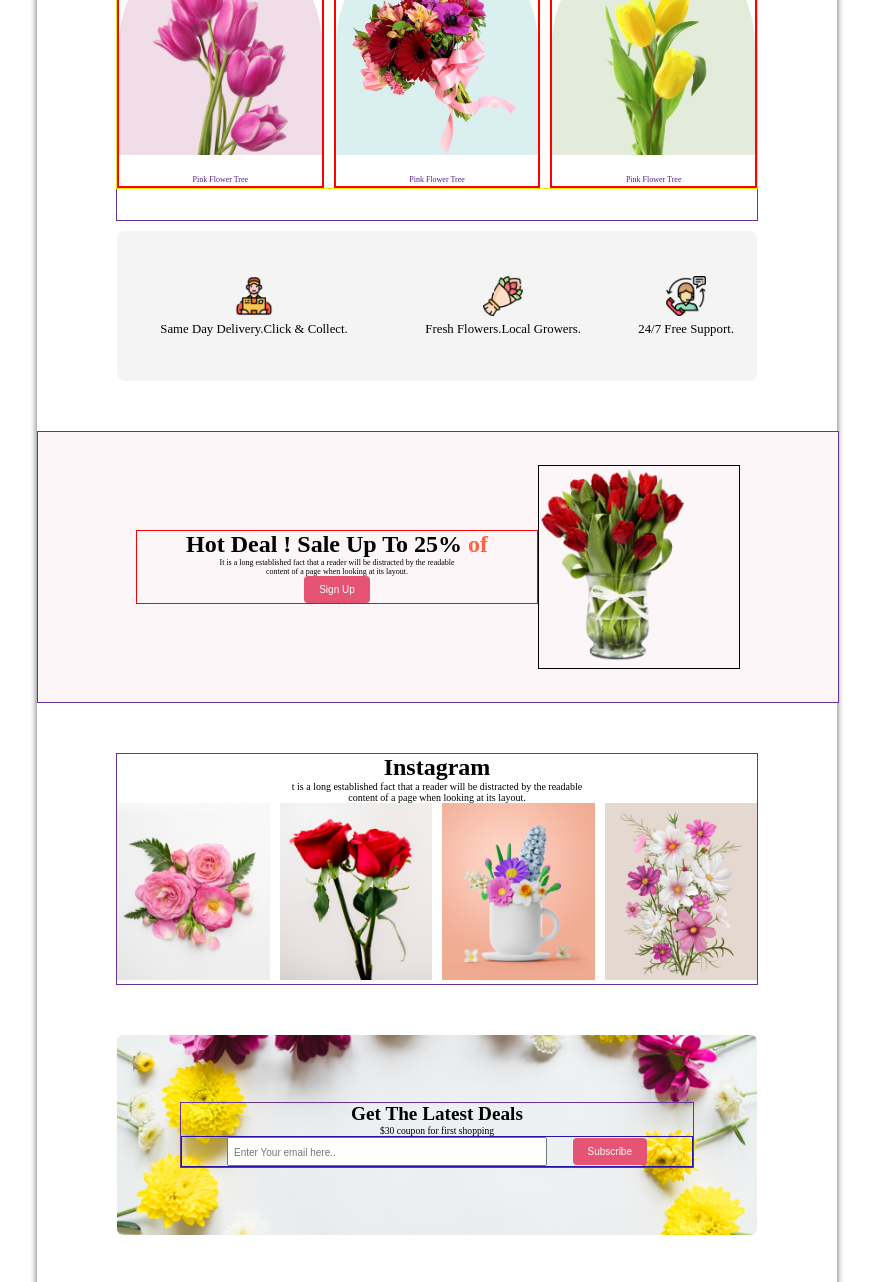
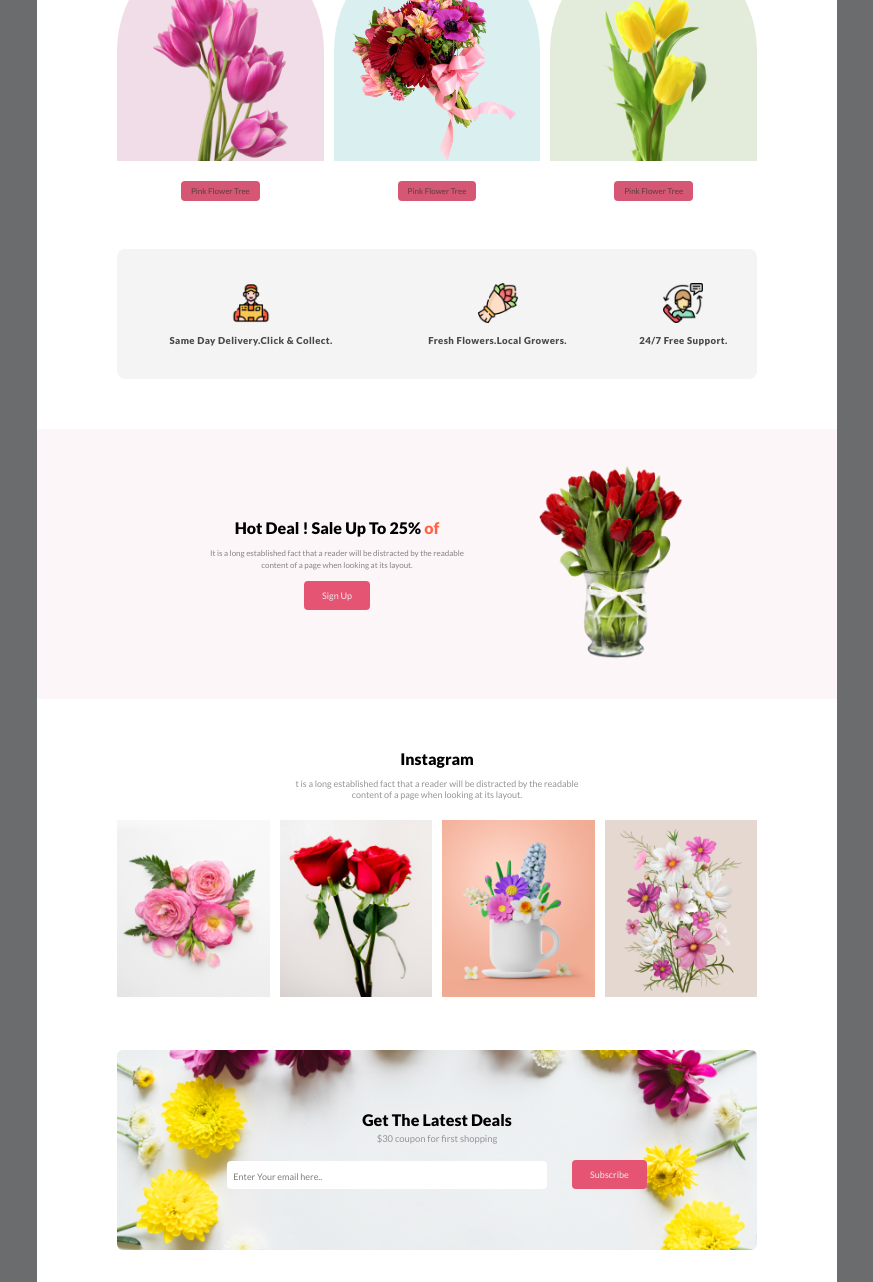
Before and after one commit to freelancersuhan2025/Restart-assigenment-1, a plain HTML site: page index.html in a window 1280 px wide. Shown: the part 571-1853 px from the top of the page, without its empty margins (203-1076 px from the left). Drawn offline with Linux system fonts and the light colour scheme.

Commit message:
add some style

```diff
--- a/index.html
+++ b/index.html
@@ -7,7 +7,9 @@
     <link rel="stylesheet" href="style.css" type="text/css">
     <!-- favicon link  -->
     <!-- google font link  -->
-
+    <link rel="preconnect" href="https://fonts.googleapis.com">
+<link rel="preconnect" href="https://fonts.gstatic.com" crossorigin>
+<link href="https://fonts.googleapis.com/css2?family=Lato:wght@400;900&display=swap" rel="stylesheet">
     <!-- google font link  -->
     <link rel="shortcut icon" href="images/pngwing 10.png" type="image/x-icon">
     <title>Flower Shop</title>
--- a/style.css
+++ b/style.css
@@ -1,12 +1,15 @@
 /* All Tag style start */
 *{margin: 0px;
   padding: 0px;
-  font-family: ;}
+  font-family: 'Lato', sans-serif;}
 /* All Tag style end */
 
 /* all body style  */
+html{background-color:#6b6c6d;}
+
+
 body{width:800px;
-     box-shadow: 0px 0px 6px 1px gray;
+     background-color: white;
      margin: auto;}
 /* all body style  */
 
@@ -17,24 +20,30 @@ header{height:380px;
       justify-content: center;
       align-items: center;
     }
-header>.headerBanerText{border: 1px solid red;
-                        width: 45%;
+header>.headerBanerText{width: 45%;
                         padding-top:20px;
                        height:fit-content;}
-.headerBanerText>.Title{font-size:1.7rem;}
+.headerBanerText>.Title{font-size:2rem;
+                        color:#272727;
+                        font-weight:900;
+
+                      }
 .headerBanerText>.Desc{font-size: 0.5rem;
-                       color: #777876;
-                       margin: 10px 0px;
-                       line-height: 12px;}
+                  color: rgba(48, 48, 48, 0.475);
+                  font-weight: 400;
+                      margin: 10px 0px;
+                       line-height: 12px;
+                       line-height: 12px;
+                      }
 
 .btn{background-color: #E55473;
      border: none;
      border-radius: 4px;
-    color:white;
-    font-size:10px;
-    padding:8px 15px;}
-header>.Banerimg{border: solid black 1px;
-                width: 35%;
+     font-weight: 400;
+    color:rgb(237, 237, 237);
+    font-size:9px;
+    padding:9px 18px;}
+header>.Banerimg{width: 35%;
                height: 100%;
                position: relative;
               }
@@ -50,7 +59,6 @@ header>.Banerimg>img{width: 100%;
 .ourFeaturedFlocontaner{
   height:370px;
   width: 80%;
-  border: 1px solid rebeccapurple;
   margin: auto;
   display: flex;
   flex-direction: column;
@@ -61,21 +69,27 @@ header>.Banerimg>img{width: 100%;
 }
 
 .FTitle{font-size:1rem;
-       color: ;}
+  color:#272727;
+  margin-bottom:20px;}
 .Fdesc{font-size:.5rem;
-       color: ;}
-.flwerboxscontaner{border: 1px solid rgb(237, 237, 9);
-                     width: 100%;
+  color: rgba(48, 48, 48, 0.475);}
+.flwerboxscontaner{width: 100%;
                      display: flex;
                      margin-top:15px;
                    justify-content: space-between;
                    gap: 10px;}
-.pbox{border: 2px solid red;
-      width: 100%;}
+.pbox{width: 100%;}
 .pbox>a{text-decoration:none;
         font-size: .5rem;
         margin-top:20px;
+        background-color: #d55773;
+        color:rgba(52, 52, 52, 0.761);
+        padding: 5px 10px;
+        font-weight:400;
+        border-radius: 4px;
       display: inline-block;}
+      .pbox>a:hover{background-color: red;
+                  color: white;}
 
 
 
@@ -112,27 +126,31 @@ header>.Banerimg>img{width: 100%;
 
 /* helping sectin all style start */
 .HelpingSection{background-color:#F4F4F4;
-               height:150px;
+               height:130px;
                width: 80%;
                margin: auto;
                border-radius:8px;
                display: flex;
                justify-content: center;
                align-items: center;
-               margin-top:10px;
+               margin-top:30px;
                margin-bottom:50px;
               }
 .HelpingSection>table{width:100%;
                       text-align: center;}
+tr:first-child>td{padding-bottom: 8px;}
 .HelpingSection td{
-                    font-size: .8rem;}
+  color: rgba(54, 54, 54, 0.905);
+                    font-size: .6rem;
+                    letter-spacing: .4px;
+                   font-weight:700;}
 
  .HelpingSection td img{width: 40px;}
 /* helping sectin all style start */
 
 /* hot deal sale up start */
 
-.hotdealcontent{border: 1px solid rebeccapurple;
+.hotdealcontent{
                background-color:#FDF6F8;
                  width:100%;
                  height:270px;
@@ -142,28 +160,35 @@ header>.Banerimg>img{width: 100%;
                  justify-content: center;
                  margin-bottom:50px;
                 }
-.hotdealcontent > .text{border:1px solid red;
-                        width: 50%;
+.hotdealcontent > .text{width: 50%;
                          text-align: center;}
-.hotdealcontent > .text  > h1{font-size:1.5rem;}
+.hotdealcontent > .text  > h1{font-size:1rem;}
 .hotdealcontent > .text  > h1 >span{color: tomato;}
-.hotdealcontent > .text  > p{font-size:.5rem;}
+.hotdealcontent > .text  > p{font-size:.5rem;
+                    margin-top: 10px;
+                    margin-bottom: 10px;
+                    line-height: 12px;
+                     font-weight: 400;
+                  color: rgba(45, 45, 45, 0.575);}
 
 
-.hotdealcontent > .img{border: 1px solid black;
-                         width: 25%;}
+.hotdealcontent > .img{width: 25%;}
 
 .hotdealcontent > .img >img{width:150px;}
 
 /* hot deal sale up end */
 
 /* instagram style start  */
-.intagram{border: 1px solid rebeccapurple;
-           width: 80%;
+.intagram{width: 80%;
            margin: auto;
            margin-bottom:50px;
            text-align: center;}
-.intagram>p{font-size: 10px;}
+.intagram>h1{font-size: 1rem;
+  margin-bottom: 10px;}
+.intagram>p{font-size: 9px;
+  color: rgba(146, 146, 146, 0.981);
+    margin-bottom: 20px;
+}
 .intagramPhotContaner{
                       display: flex;
                      justify-content: space-evenly;
@@ -189,21 +214,29 @@ header>.Banerimg>img{width: 100%;
                 margin-bottom:50px;
                }
 .getcontan{
-  border: 1px solid rebeccapurple;
   width:80%;
   height: fit-content;
   text-align: center;}
-.getcontantitle{font-size:1.2rem;}
-.getcontandesc{font-size:.6rem;}
+.getcontantitle{font-size:1rem;
+               font-weight:800;}
 
-.subbox{border: 1px solid rgb(39, 19, 169);
+.getcontandesc{font-size:.59rem;
+               margin-top:4px;
+               color: rgba(146, 146, 146, 0.981);
+               }
+
+.subbox{ margin-top:16px;
             display: flex;
              align-items: center;
             justify-content: center;
             gap:5%;}
 .subbox>input[type="text"]{width:60%;
-                           padding:5px;}
-.subbox>input[type="text"]::placeholder{font-size: 10px;}
+                         border-radius:4px;
+                           background-color:  #FFF;
+                           border: none;
+                           padding:6px;}
+.subbox>input[type="text"]::placeholder{font-size:9px;
+color: #7b7b7a;}
 /* Get The Lates Deals section end  */
 
 /* all footer style start  */
@@ -221,10 +254,13 @@ footer{background-color:#111010;
   height: fit-content;
 }
 .foottitle{margin-bottom: 20px;
-           font-size:1.8rem;}
-.foottitle>span{color:#E55473;}
+           font-size:1.5rem;}
+.foottitle>span{color:#e55473d0;}
 .footdesc{margin-bottom: 20px;
-          font-size:9px;}
-.footCopy{color: gainsboro;
-          font-size:9px;}
+          font-size:9px;
+          color: rgba(208, 206, 206, 0.9);}
+
+.footCopy{
+  color: rgba(255, 255, 255, 0.40);
+          font-size:8px;}
 /* all footer style End  */
```
